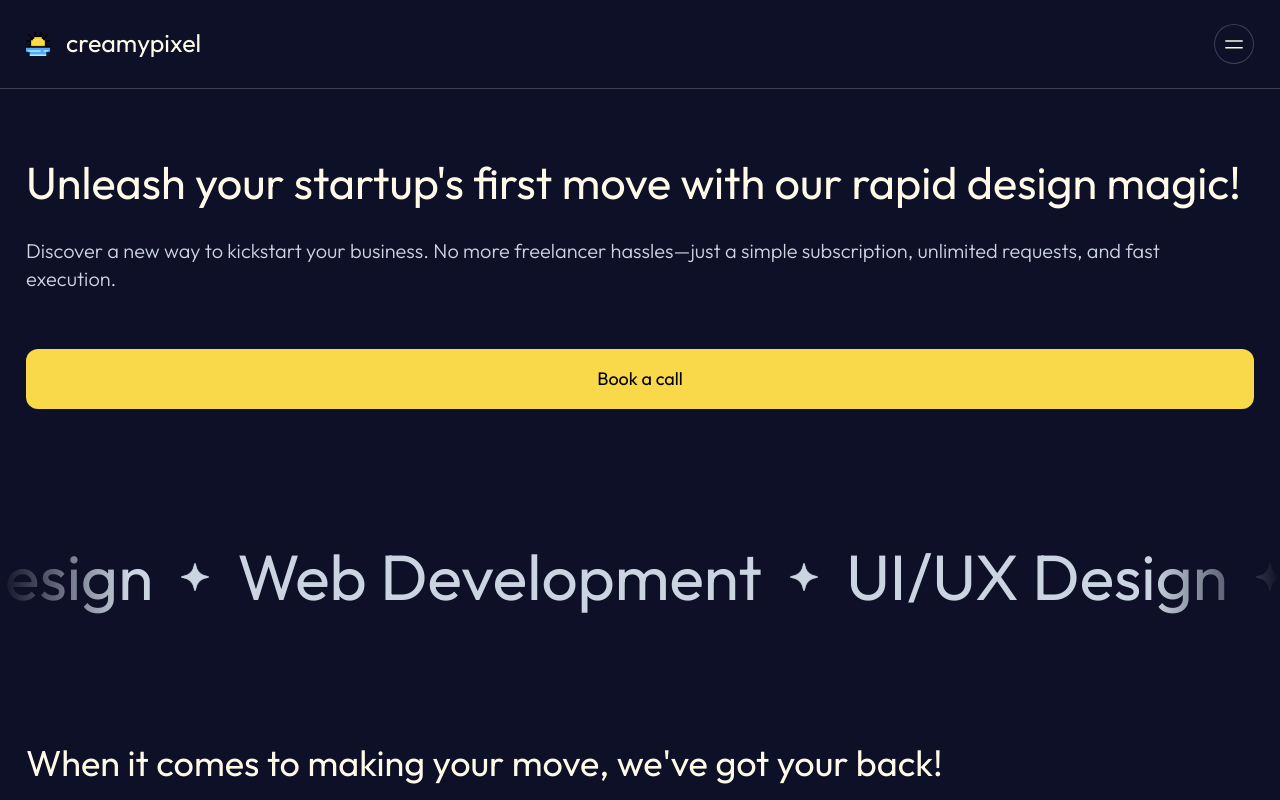
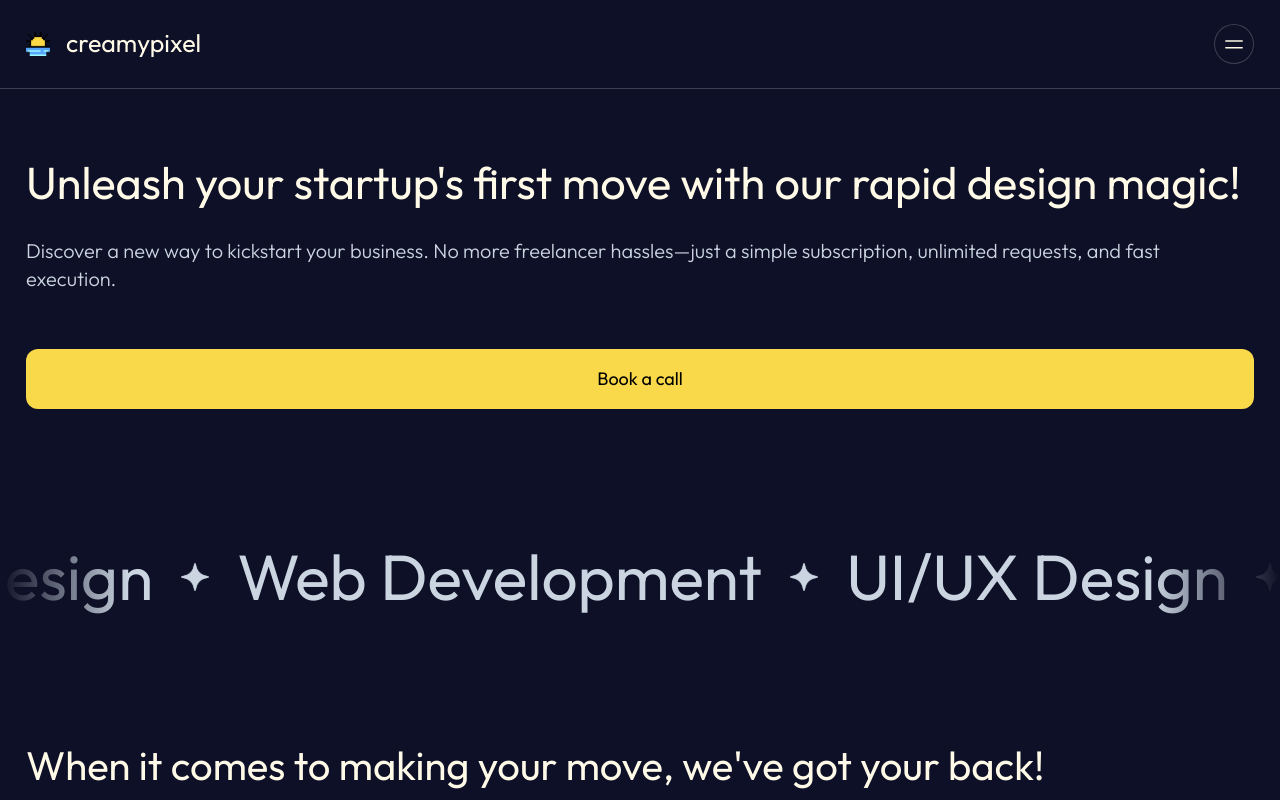
Before and after one commit to alif-firdaus/creamypixel, a React (Create React App) app: page / in a window 1280 px wide. Shown: the top 800 px of the page. Built offline with nearby package versions, Linux system fonts and the light colour scheme.

Commit message:
AboutSection Title : updated

```diff
--- a/src/components/AboutSection.jsx
+++ b/src/components/AboutSection.jsx
@@ -97,7 +97,7 @@ const AboutSection = () => {
 
 			{/* Description */}
 			<div className="mt-32 px-sectionpxsm">
-				<p className="text-4xl leading-none text-sand">
+				<p className="text-[40px] leading-none text-sand">
 					When it comes to making your move, we've got your back!
 				</p>
 				<p className="mt-10 text-xl font-extralight text-slate-300">
```
